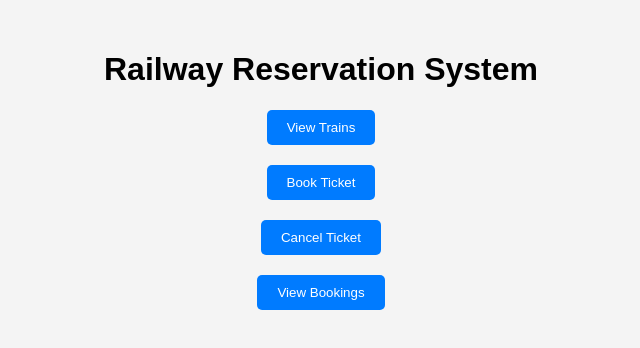
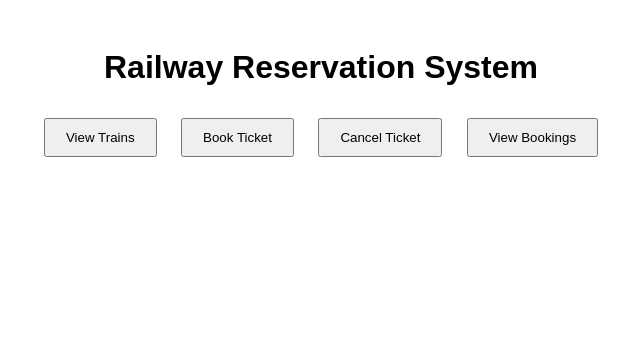
Before and after one commit to maheshbabu1807/Railway_Reservation_System, a plain HTML site: page index.html in a window 1280 px wide. Shown: the whole page, without its empty margins (319-959 px from the left). Drawn offline with Linux system fonts and the light colour scheme.

Commit message:
Update style.css

```diff
--- a/style.css
+++ b/style.css
@@ -1,33 +1,15 @@
 body {
   font-family: Arial, sans-serif;
-  background-color: #f4f4f4;
-  margin: 20px;
-  padding: 10px;
+  text-align: center;
+  padding: 20px;
 }
-
-h1 {
-  text-align: center;
+#menu button {
+  margin: 10px;
+  padding: 10px 20px;
 }
-
-button {
-  display: block;
-  margin: 20px auto;
-  padding: 10px 20px;
-  background-color: #007BFF;
-  color: white;
-  border: none;
-  cursor: pointer;
-  border-radius: 5px;
+#content {
+  margin-top: 20px;
 }
-
-button:hover {
-  background-color: #0056b3;
+input {
+  margin: 5px;
 }
-
-#output {
-  margin-top: 20px;
-  padding: 10px;
-  background-color: white;
-  border: 1px solid #ccc;
-  border-radius: 5px;
-}
```
